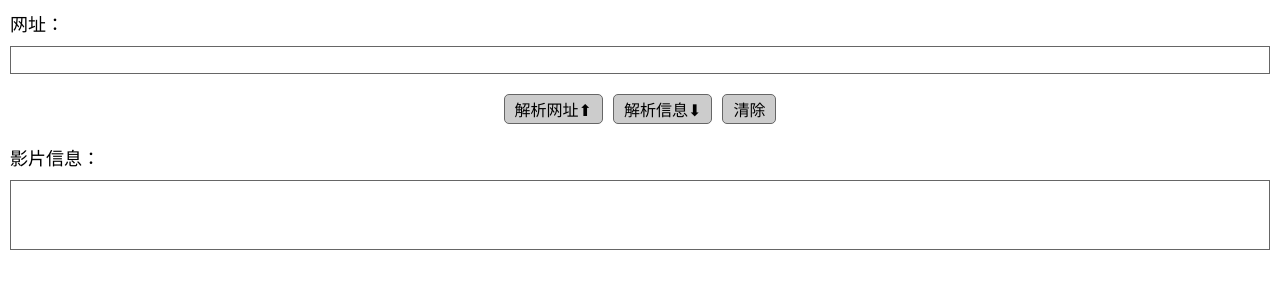
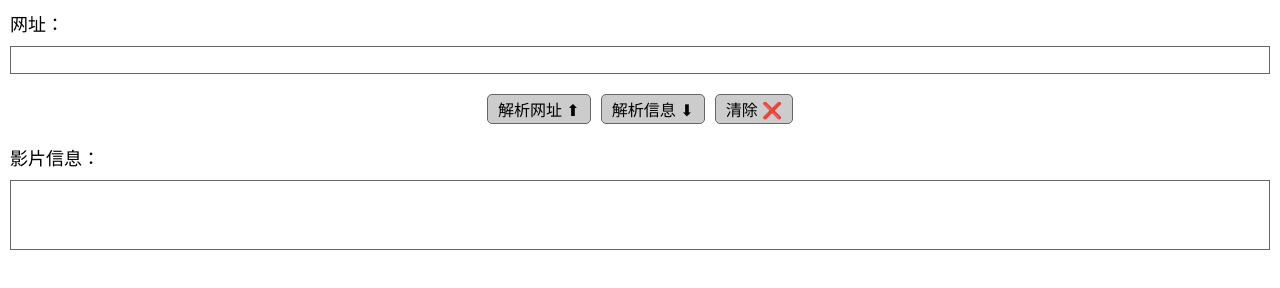
Before and after one commit to lzlhero/youtube-url-parser, a plain HTML site: page index.html in a window 1280 px wide. Drawn offline with Linux system fonts and the light colour scheme.

Commit message:
add icon

```diff
--- a/index.html
+++ b/index.html
@@ -91,7 +91,7 @@ function getVideoInfo() {
   if (url) {
     var query = url.split('?');
     if (query.length >= 2) {
-      var id = getQueryVariable(query[1], 'v')
+      var id = getQueryVariable(query[1], 'v');
       if (id) {
         $('#video-info-url')
           .css('display', 'block')
@@ -124,9 +124,9 @@ function clearVideoInfo() {
   <input id="txt-url" type="text">
   <a id="video-info-url" href="">下载影片信息</a>
   <div class="buttons">
-    <input class="button" type="button" value="解析网址⬆︎" onclick="javascript:getVideoInfo();" />
-    <input class="button" type="button" value="解析信息⬇︎" onclick="javascript:parseVideoUrl();" />
-    <input class="button" type="button" value="清除" onclick="javascript:clearVideoInfo();" />
+    <input class="button" type="button" value="解析网址 ⬆︎" onclick="javascript:getVideoInfo();" />
+    <input class="button" type="button" value="解析信息 ⬇︎" onclick="javascript:parseVideoUrl();" />
+    <input class="button" type="button" value="清除 ❌" onclick="javascript:clearVideoInfo();" />
   </div>
 
   <!-- 影片信息 -->
```
